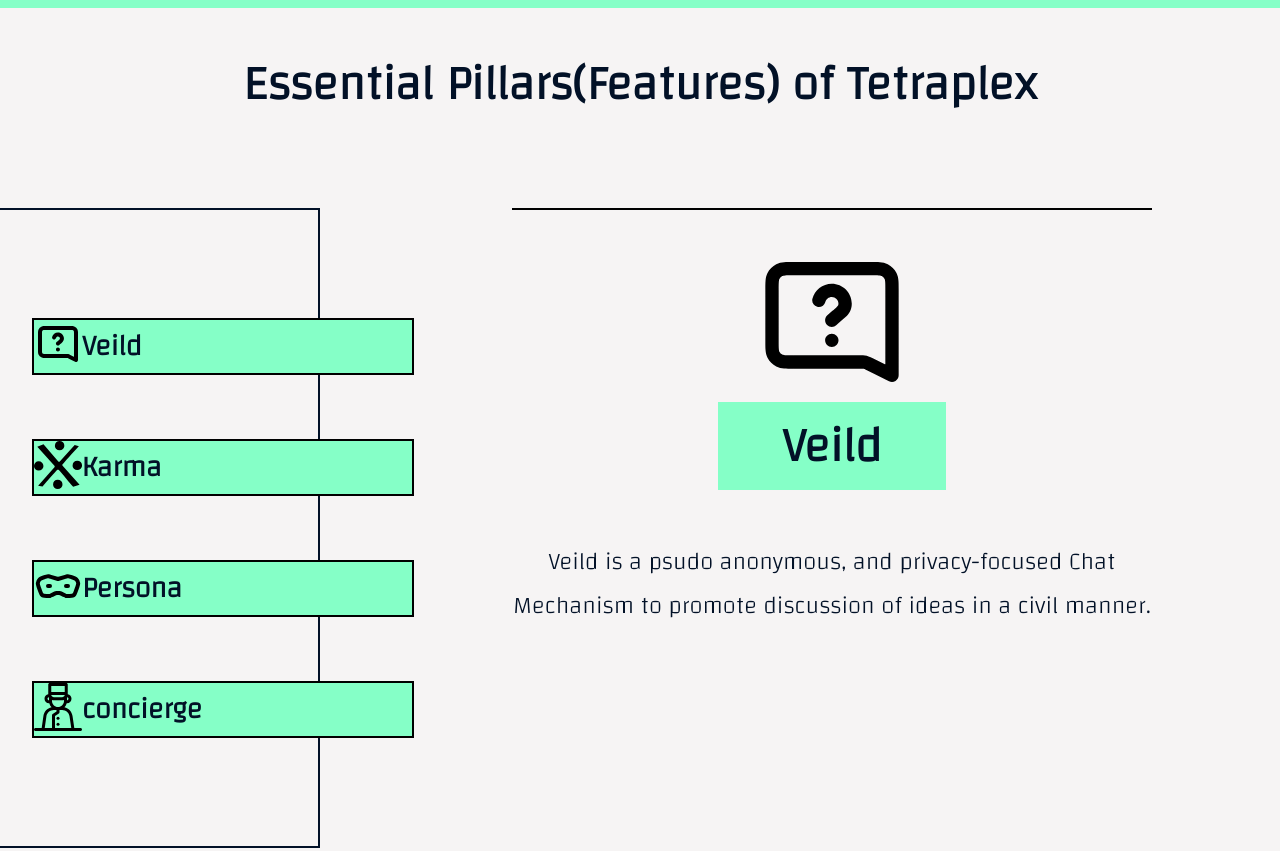
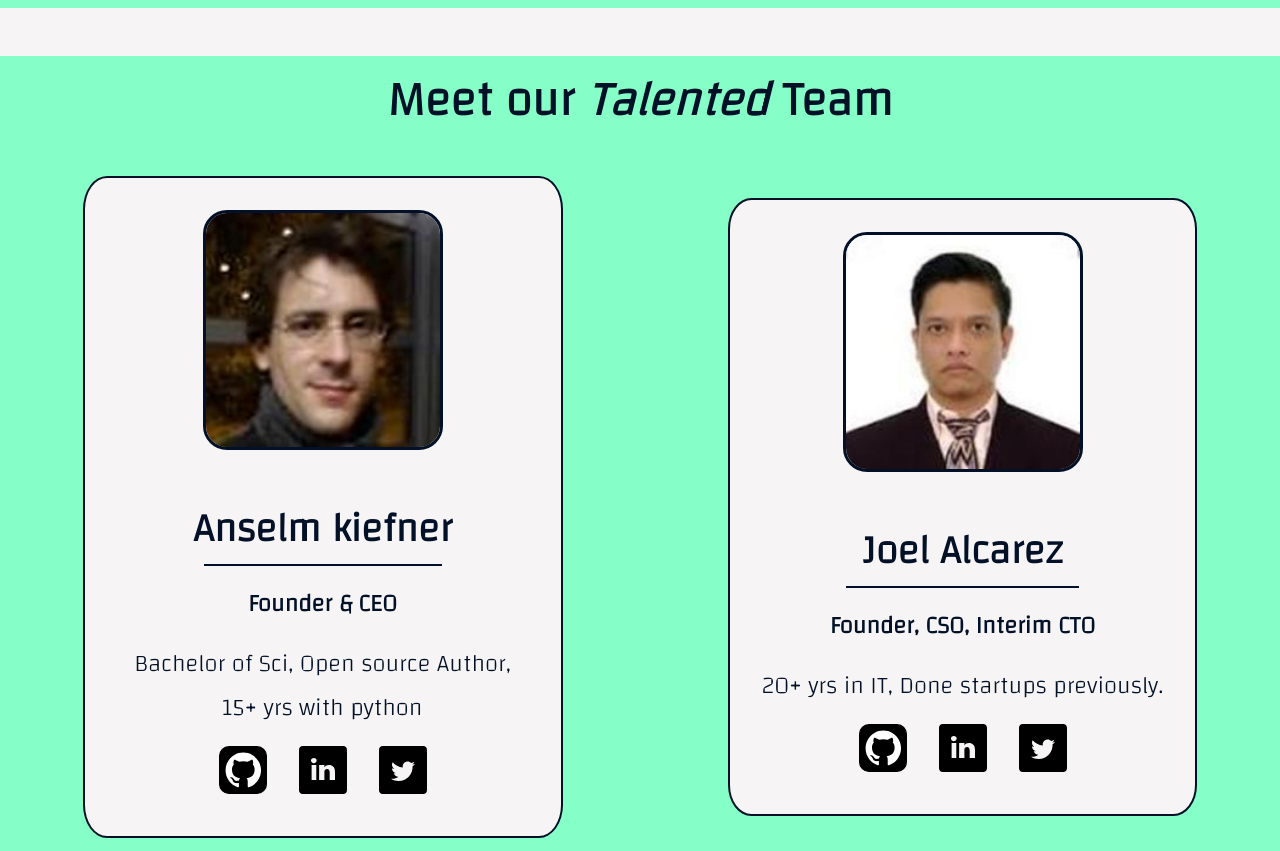
Before and after one commit to Tushar-2003/tetraplex-landing, a plain HTML site: page index.html in a window 1280 px wide. Shown: the part 1660-2511 px from the top of the page. Drawn offline with nearby package versions, Linux system fonts and the light colour scheme.

Commit message:
Update index.html
Deleted collapsible feature list..
Just discuss benefits to user
Use simple words
No collapsible lists
User may not click to expand

```diff
--- a/index.html
+++ b/index.html
@@ -39,12 +39,6 @@
       <a href="#about">
         <li>About</li>
       </a>
-      <a href="#features">
-        <li>Features</li>
-      </a>
-      <a href="#team">
-        <li>Team</li>
-      </a>
       <a href="#home">
         <li>Subscribe</li>
       </a>
@@ -74,35 +68,6 @@
     <h1 class="about-heading">Imagine a better and less toxic Social Network</h1>
     <p class="about-paragraph"> Less ads, more positive interactions and no more need for alts with support for multiple identities (Personas) and the ability to define your various identities. Break free from the limits of other social networks and be free to ask questions and be creative without fear. Step into TetraPlex the future of Social Media!</p>
   </section>
-
-  <!-- Features -->
-  <h1 class="features-heading" id="features">Essential Pillars(Features) of Tetraplex</h1>
-  <section class="features" id="feature">
-    <div class="feature-list">
-      <div class="feature-1 feature-item" onclick=" change1()">
-        <img src="assets/veild.svg" alt="" >
-        Veild
-      </div>
-      <div class="feature-2 feature-item">
-        <img src="assets/karma.svg" alt="karma logo" >
-        Karma
-      </div>
-      <div class="feature-3 feature-item">
-        <img src="assets/persona.svg" alt="persona logo" >
-        Persona
-      </div>
-      <div class="feature-4 feature-item">
-        <img src="assets/concierge.svg" alt="concierge logo" >
-        concierge
-      </div>
-    </div>
-    <div class="feature-display">
-        <img src="assets/veild.svg" class="feature-display-image">
-        <h2 class="feature-disply-title">Veild</h2>
-        <p class="feature-display-desc">Veild is a psudo anonymous, and privacy-focused Chat Mechanism to promote discussion of ideas in a civil manner.</p>
-    </div>
-  </section>
-
 
 
   <!-- Preview -->
```
